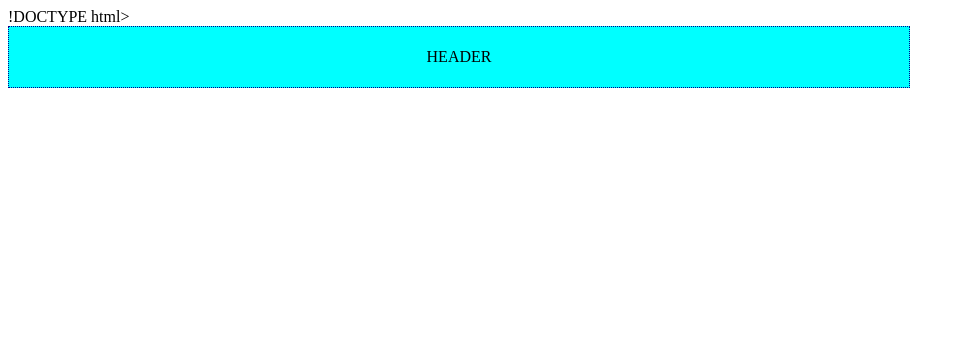
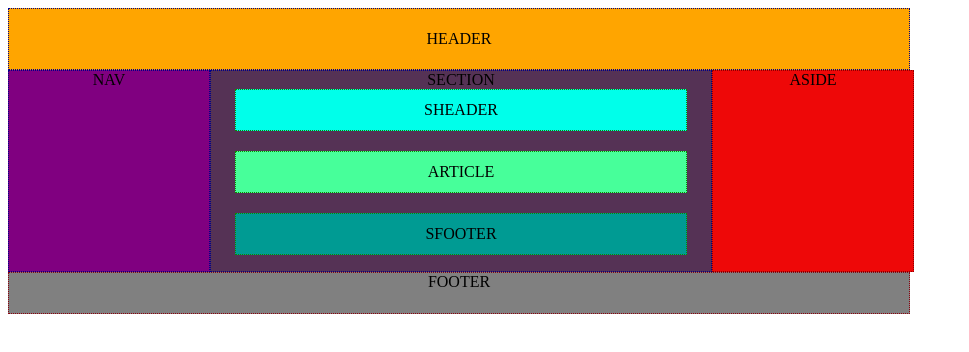
Before and after one commit to nailcanunlu64-cyber/WEB_2026, a plain HTML site: page uygulama8_div_sablon.html in a window 1280 px wide. Shown: the whole page, without its empty margins (0-969 px from the left). Drawn offline with Linux system fonts and the light colour scheme.

Commit message:
Update uygulama8_div_sablon.html

```diff
--- a/uygulama8_div_sablon.html
+++ b/uygulama8_div_sablon.html
@@ -1,20 +1,89 @@
-!DOCTYPE html>
+<!DOCTYPE html>
 <html>
     <head>
-        <title>DIV ile HTML Web Sayfası Şablonu</title>
+        <title>
+            DIV ile HTML Web Sayfası Şablonu
+        </title>
         <style>
-            #header{
-                width:900px;
-                border:1px dotted darkblue;
-                height:60px;
-                background-color:rgb(0, 255, 255);
+        #header {
+            width: 900px;
+            border: 1px dotted darkblue;
+            height: 60px;
+            background-color: orange;
+            text-align: center;
+            line-height: 60px;
+        }
+        #nav{
+            width: 200px;
+            border: 1px dotted darkblue;
+            height: 200px;
+            background-color: purple;
+            text-align: center;
+            float: left;
+        }
+        #section{
+            width: 500px;
+            border: 1px dotted darkblue;
+            height: 200px;
+            background-color: rgb(85, 50, 85);
+            text-align: center;
+            float: left;
+        }
+        #aside{
+            width: 200px;
+            border: 1px dotted rgb(139, 0, 0);
+            height: 200px;
+            background-color: rgb(238, 8, 8);
+            text-align: center;
+            float: left;
+        }
+        #footer{
+            width: 900px;
+            border: 1px dotted rgb(139, 0, 12);
+            height: 40px;
+            background-color: gray;
+            text-align: center;
+            clear: left;
+
+        }
+            #sheader{
+                width:90%;
+                border:1px dotted rgb(12, 139, 0);
+                height:40px;
+                background-color:rgb(0, 255, 234);
                 text-align: center;
-                line-height: 60px;            }
-
-
+                line-height: 40px;
+                margin:auto auto;
+            }
+            #article{
+                width:90%;
+                border:1px dotted rgb(12, 139, 0);
+                height:40px;
+                background-color:rgb(71, 255, 154);
+                text-align: center;
+                line-height: 40px;
+                margin:20px auto;
+            }
+            #sfooter{
+                width:90%;
+                border:1px dotted rgb(12, 139, 0);
+                height:40px;
+                background-color:rgb(0, 155, 147);
+                text-align: center;
+                line-height: 40px;
+                margin:auto auto;
+            }
         </style>
     </head>
     <body>
         <div id="header">HEADER</div>
+        <div id="nav">NAV</div>
+        <div id="section">SECTION
+            <div id="sheader">SHEADER</div>
+            <div id="article">ARTICLE</div>
+            <div id="sfooter">SFOOTER</div>
+        </div>
+        <div id="aside">ASIDE</div>
+        <div id="footer">FOOTER</div>
     </body>
 </html>
```
